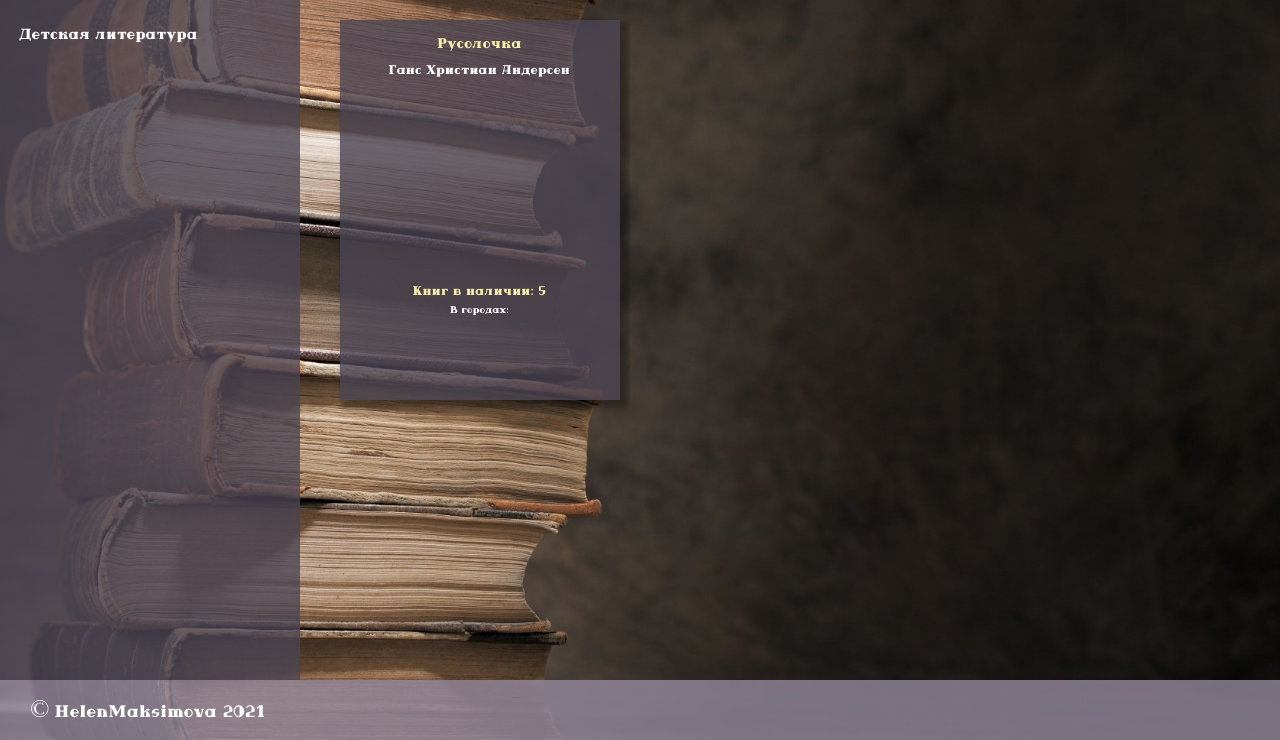
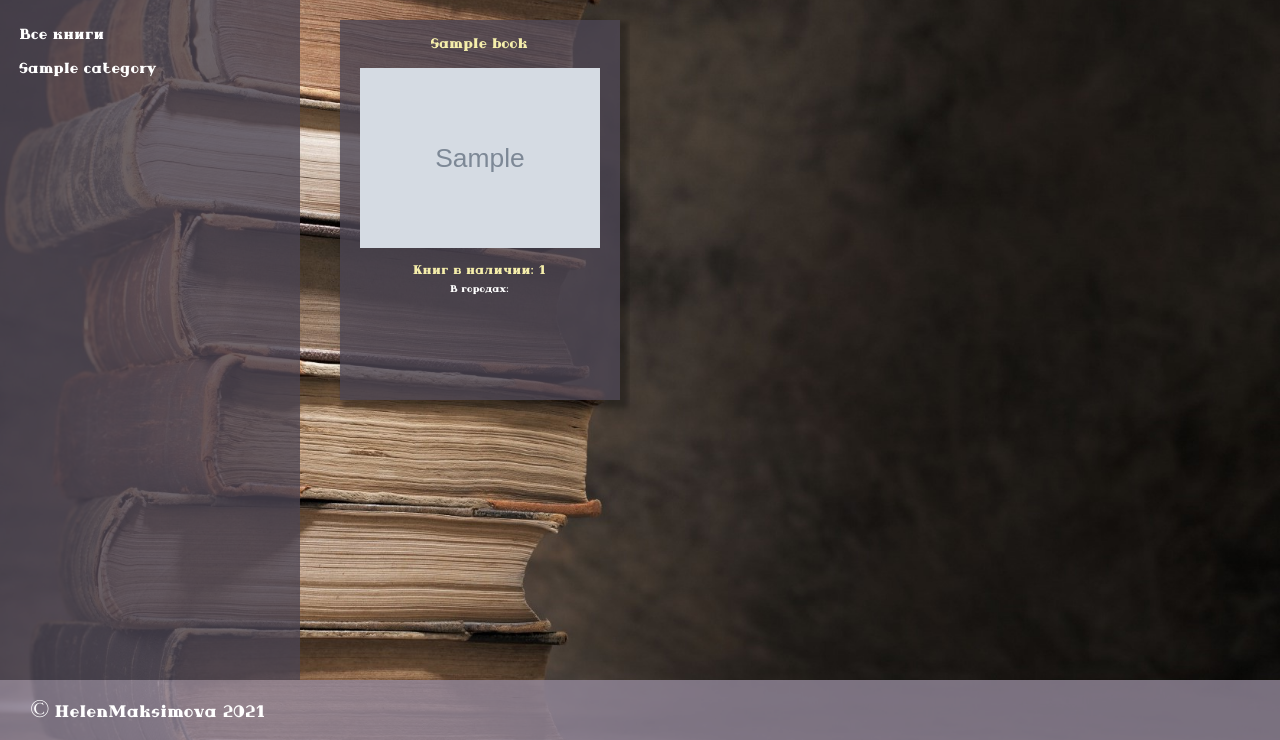
Before and after one commit to HelenMaksimova/booksharing, a Django app: page /books/ in a window 1280 px wide. Shown: the part 60-800 px from the top of the page. Run offline with Django 3.2, Linux system fonts and the light colour scheme; tables that the repository leaves empty hold one stand-in row (values such as "Sample post"); grey boxes marked "Sample" are stand-in pictures; data that the repository does not hold is empty.

Commit message:
created CBV for catalog in books app

```diff
--- a/books/templates/books/catalog.html
+++ b/books/templates/books/catalog.html
@@ -8,20 +8,27 @@
 {% block page_content %}
     <div class="main">
             <div class="catalog_menu">
-                <a href="#">
-                    <h3 class="catalog_category" id="category_1">Детская литература</h3>
+                <a href="{% url 'books:index' %}">
+                    <h3 class="catalog_category">Все книги</h3>
                 </a>
+                {% for category in categories %}
+                <a href="{% url 'books:category_filter' category.id %}">
+                    <h3 class="catalog_category">{{ category.name }}</h3>
+                </a>
+                {% endfor %}
             </div>
             <div class="catalog_content">
+                {% for book in object_list %}
                 <div class="catalog_card">
                     <a href="{% url 'books:book' %}">
-                        <h3 class="card_title">Русолочка</h3>
+                        <h3 class="card_title">{{ book.name }}</h3>
                     </a>
-                    <h4 class="card_author">Ганс Христиан Андерсен</h4>
-                    <img src="" class="card_image">
-                    <p class="card_count">Книг в наличии: 5</p>
+                    <h4 class="card_author">{% for author in book.authors.all %} {{ author }} <br> {% endfor %}</h4>
+                    <img src="{{ book.image.url }}" class="card_image">
+                    <p class="card_count">Книг в наличии: {{ book.books_count }}</p>
                     <p class="card_cities">В городах:</p>
                 </div>
+                {% endfor %}
             </div>
         </div>
 {% endblock %}
--- a/books/urls.py
+++ b/books/urls.py
@@ -1,9 +1,10 @@
 from django.urls import path
-from books.views import catalog, book_page
+from books.views import CatalogListView, book_page
 
 app_name = 'books'
 
 urlpatterns = [
-    path('', catalog, name='index'),
-    path('book', book_page, name='book'),
+    path('', CatalogListView.as_view(), name='index'),
+    path('<int:category_id>/', CatalogListView.as_view(), name='category_filter'),
+    path('book/', book_page, name='book'),
 ]
--- a/books/views.py
+++ b/books/views.py
@@ -1,13 +1,24 @@
 from django.shortcuts import render
+from books.models import Book, Category
+from django.views.generic.list import ListView
 
 
 def index(request):
     return render(request, 'books/index.html')
 
 
-def catalog(request):
-    return render(request, 'books/catalog.html')
+def book_page(request):
+    return render(request, 'books/book-page.html')
 
 
-def book_page(request):
-    return render(request, 'books/book-page.html')
+class CatalogListView(ListView):
+    model = Book
+    template_name = 'books/catalog.html'
+    extra_context = {
+        'title': 'Booksharing - Каталог книг',
+        'categories': Category.objects.all()
+    }
+
+    def get_queryset(self):
+        category_id = self.kwargs.get('category_id')
+        return Book.objects.all() if not category_id else Book.objects.filter(category_id=category_id)
```
Also changed, not shown: 1 other file.
